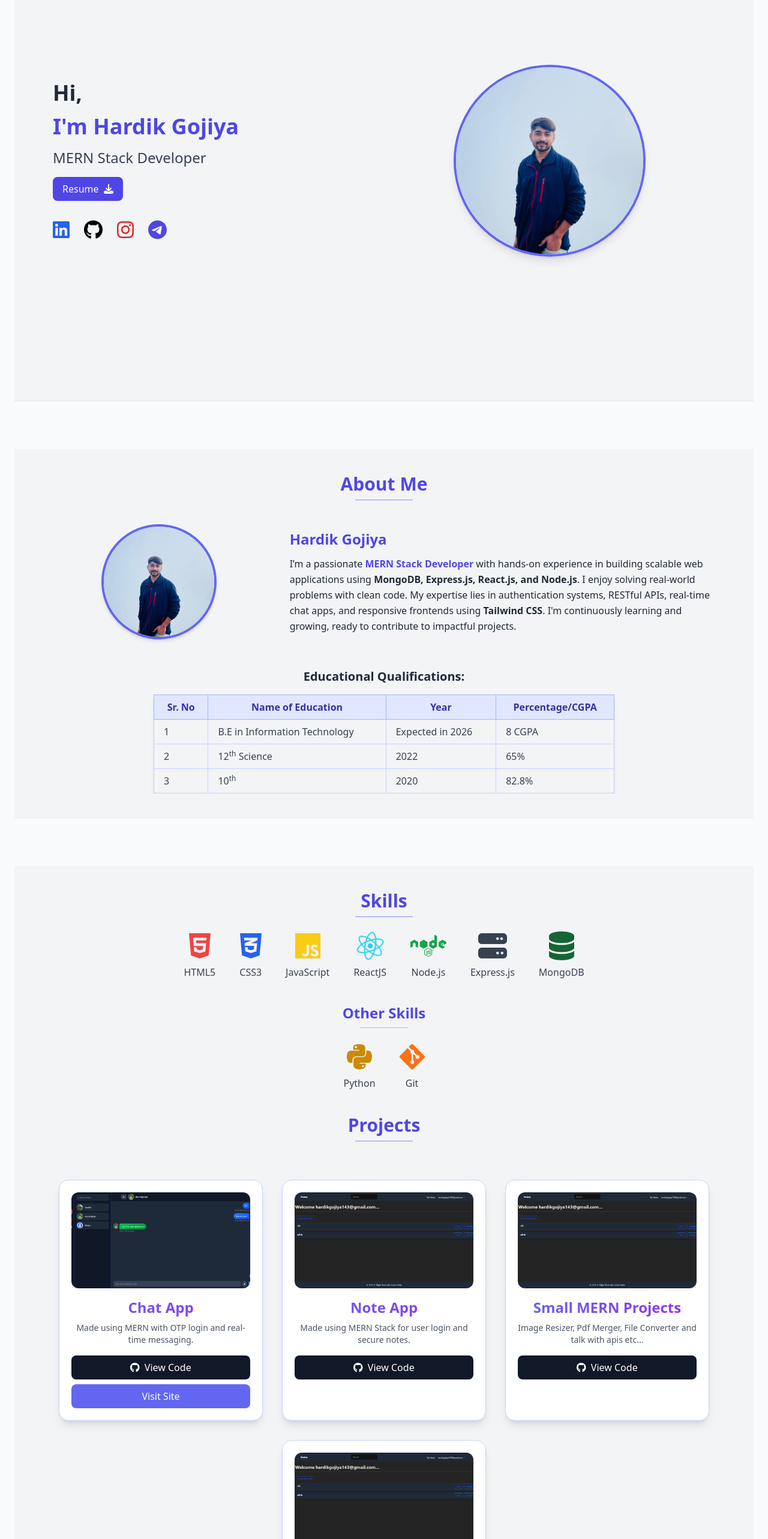
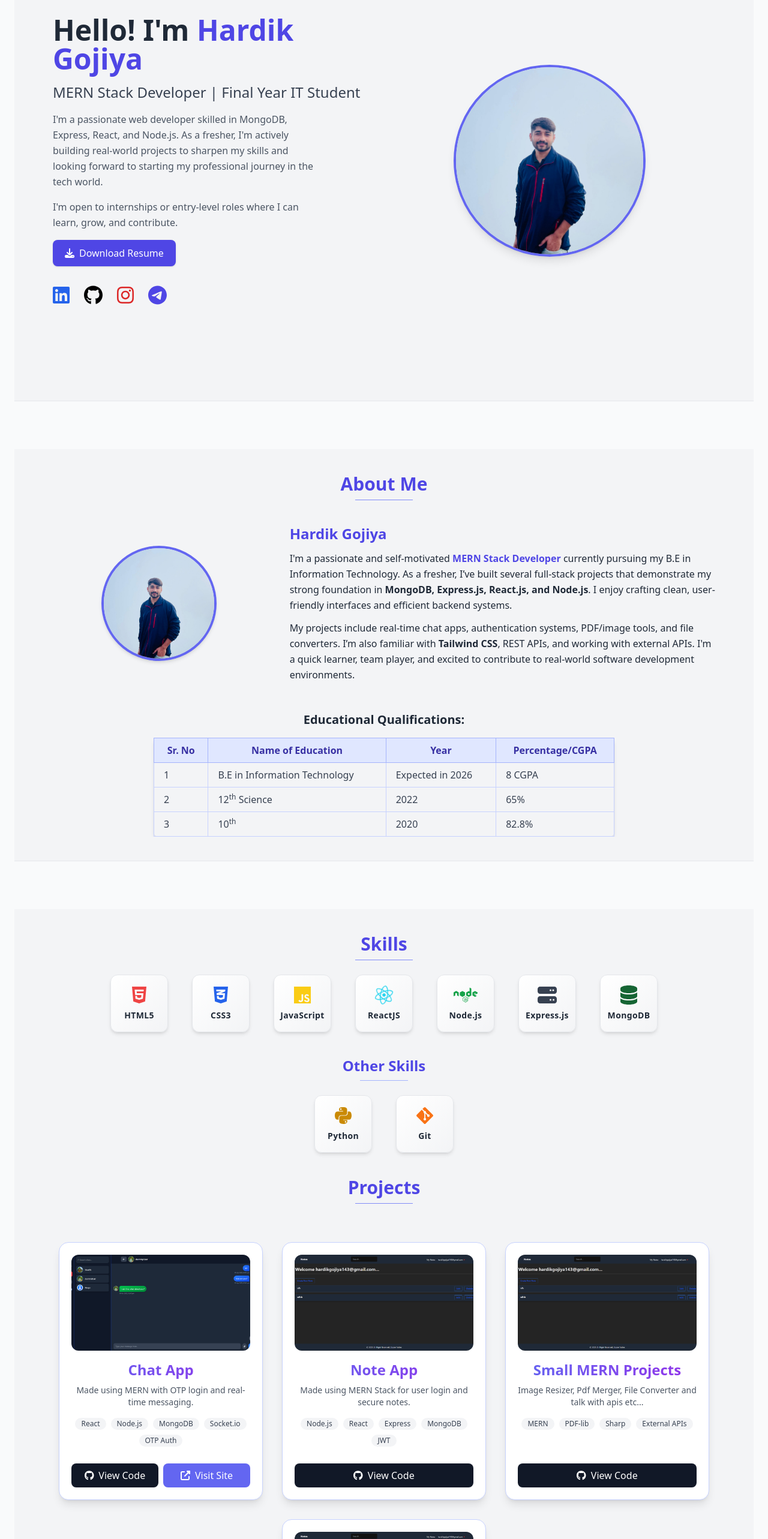
Before and after one commit to hardik-gojiya/hardik-gojiya, a React (Vite) app: page / in a window 1280 px wide. Shown: the part 220-2786 px from the top of the page at 60% size. Built offline with nearby package versions, Linux system fonts and the light colour scheme; the HTML template or start-up script is replaced by a standard one.

Commit message:
add footer

```diff
--- a/src/App.jsx
+++ b/src/App.jsx
@@ -5,6 +5,9 @@ import Home from "./Components/Home";
 import About from "./Components/About";
 import Skills from "./Components/Skills";
 import Contact from "./Components/Contact";
+import Footer from "./Components/Footer";
+import { faMoon, faSun } from "@fortawesome/free-solid-svg-icons";
+import { FontAwesomeIcon } from "@fortawesome/react-fontawesome";
 
 function App() {
   const [activeSection, setActiveSection] = useState("Home");
@@ -26,7 +29,7 @@ function App() {
     const observerOptions = {
       root: null,
       rootMargin: "0px",
-      threshold: 0.3,
+      threshold: 0.1,
     };
 
     const observerCallback = (entries) => {
@@ -90,7 +93,11 @@ function App() {
             onClick={() => setDarkMode((prev) => !prev)}
             className="ml-4 px-2 py-1 border border-gray-400 rounded text-sm hover:bg-gray-200 dark:hover:bg-gray-700"
           >
-            {darkMode ? "☀️" : "🌙"}
+            {darkMode ? (
+              <FontAwesomeIcon icon={faSun} />
+            ) : (
+              <FontAwesomeIcon icon={faMoon} />
+            )}
           </button>
         </nav>
       </header>
@@ -118,8 +125,8 @@ function App() {
         <div id="Contact" ref={contactRef} className="pt-20">
           <Contact />
         </div>
-        <hr />
       </main>
+      <Footer />
     </div>
   );
 }
--- a/src/Components/About.jsx
+++ b/src/Components/About.jsx
@@ -24,18 +24,23 @@ function About() {
             Hardik Gojiya
           </h2>
           <p className="text-base leading-relaxed text-gray-800 dark:text-gray-200">
-            I’m a passionate{" "}
+            I'm a passionate and self-motivated{" "}
             <strong className="text-indigo-600 dark:text-indigo-400">
               MERN Stack Developer
             </strong>{" "}
-            with hands-on experience in building scalable web applications
-            using{" "}
+            currently pursuing my B.E in Information Technology. As a fresher,
+            I’ve built several full-stack projects that demonstrate my strong
+            foundation in{" "}
             <strong>MongoDB, Express.js, React.js, and Node.js</strong>. I enjoy
-            solving real-world problems with clean code. My expertise lies in
-            authentication systems, RESTful APIs, real-time chat apps, and
-            responsive frontends using{" "}
-            <strong>Tailwind CSS</strong>. I'm continuously learning and
-            growing, ready to contribute to impactful projects.
+            crafting clean, user-friendly interfaces and efficient backend
+            systems.
+          </p>
+          <p className="text-base leading-relaxed text-gray-800 dark:text-gray-200">
+            My projects include real-time chat apps, authentication systems,
+            PDF/image tools, and file converters. I’m also familiar with{" "}
+            <strong>Tailwind CSS</strong>, REST APIs, and working with external
+            APIs. I'm a quick learner, team player, and excited to contribute to
+            real-world software development environments.
           </p>
         </div>
       </div>
--- /dev/null
+++ b/src/Components/Footer.jsx
@@ -0,0 +1,69 @@
+import React from "react";
+import {
+  faGithub,
+  faLinkedin,
+  faInstagram,
+  faTelegram,
+} from "@fortawesome/free-brands-svg-icons";
+import { FontAwesomeIcon } from "@fortawesome/react-fontawesome";
+
+function Footer() {
+  return (
+    <footer className="bg-gray-200 dark:bg-gray-800 text-gray-700 dark:text-gray-300 py-6 px-6 md:px-16 mt-10 transition-colors duration-300">
+      <div className="flex flex-col md:flex-row items-center justify-between gap-4">
+        <p className="text-sm text-center md:text-left">
+          © {new Date().getFullYear()} Hardik Gojiya. All rights reserved.
+        </p>
+
+        <div className="flex gap-4 justify-center md:justify-end">
+          <a
+            href="https://www.linkedin.com/in/hardik-gojiya-80619a2bb/"
+            target="_blank"
+            rel="noopener noreferrer"
+            title="LinkedIn"
+          >
+            <FontAwesomeIcon
+              icon={faLinkedin}
+              className="hover:text-blue-600 transition"
+            />
+          </a>
+          <a
+            href="https://github.com/hardik-gojiya"
+            target="_blank"
+            rel="noopener noreferrer"
+            title="GitHub"
+          >
+            <FontAwesomeIcon
+              icon={faGithub}
+              className="hover:text-black dark:hover:text-white transition"
+            />
+          </a>
+          <a
+            href="https://www.instagram.com/hardik_ahir.33/"
+            target="_blank"
+            rel="noopener noreferrer"
+            title="Instagram"
+          >
+            <FontAwesomeIcon
+              icon={faInstagram}
+              className="hover:text-pink-500 transition"
+            />
+          </a>
+          <a
+            href="https://t.me/hartahir/telegram"
+            target="_blank"
+            rel="noopener noreferrer"
+            title="Telegram"
+          >
+            <FontAwesomeIcon
+              icon={faTelegram}
+              className="hover:text-blue-500 transition"
+            />
+          </a>
+        </div>
+      </div>
+    </footer>
+  );
+}
+
+export default Footer;
--- a/src/Components/Home.jsx
+++ b/src/Components/Home.jsx
@@ -12,23 +12,34 @@ function Home() {
   return (
     <div className="flex flex-col-reverse md:flex-row items-center justify-around px-6 md:px-16 py-10 bg-gray-100 dark:bg-gray-900 min-h-screen transition-colors duration-300">
       <div className="text-center md:text-left space-y-4 md:w-1/2">
-        <h1 className="text-4xl font-bold text-gray-800 dark:text-gray-100">
-          Hi,
+      <h1 className="text-3xl md:text-5xl font-bold text-gray-800 dark:text-white leading-tight">
+          Hello! I'm{" "}
+          <span className="text-indigo-600 dark:text-indigo-400">
+            Hardik Gojiya
+          </span>
         </h1>
-        <h1 className="text-4xl font-bold text-indigo-600 dark:text-indigo-400">
-          I'm Hardik Gojiya
-        </h1>
-        <h2 className="text-2xl text-gray-700 dark:text-gray-300">
-          MERN Stack Developer
+
+        <h2 className="text-xl md:text-2xl text-gray-700 dark:text-gray-300">
+          MERN Stack Developer | Final Year IT Student
         </h2>
 
+        <p className="text-md text-gray-600 dark:text-gray-400 max-w-md leading-relaxed">
+          I'm a passionate web developer skilled in MongoDB, Express, React, and Node.js.
+          As a fresher, I'm actively building real-world projects to sharpen my skills and looking forward to starting my professional journey in the tech world.
+        </p>
+
+        <p className="text-md text-gray-600 dark:text-gray-400 max-w-md leading-relaxed">
+          I'm open to internships or entry-level roles where I can learn, grow, and contribute.
+        </p>
+
         <a
-          title="Resume Download"
+          title="Download Resume"
           href="resume1.png"
-          download="Hardik's resume"
-          className="inline-flex items-center gap-2 px-4 py-2 bg-indigo-600 text-white rounded-lg hover:bg-indigo-700 transition"
+          download="Hardik_Gojiya_Resume"
+          className="inline-flex items-center gap-2 px-5 py-2.5 text-white bg-indigo-600 hover:bg-indigo-700 rounded-lg shadow transition duration-300"
         >
-          Resume <FontAwesomeIcon icon={faDownload} />
+          <FontAwesomeIcon icon={faDownload} />
+          Download Resume
         </a>
 
         <div className="flex justify-center md:justify-start gap-6 pt-4 text-indigo-600 dark:text-indigo-400">
--- a/src/Components/ProjectTemp.jsx
+++ b/src/Components/ProjectTemp.jsx
@@ -1,6 +1,7 @@
 import React from "react";
 import { FontAwesomeIcon } from "@fortawesome/react-fontawesome";
 import { faGithub } from "@fortawesome/free-brands-svg-icons";
+import { faExternalLinkAlt } from "@fortawesome/free-solid-svg-icons";
 
 function ProjectTemp() {
   const projectDetails = [
@@ -10,12 +11,14 @@ function ProjectTemp() {
       image: "chatapp-mern.png",
       github: "https://github.com/hardik-gojiya/chatapp-mern",
       deployurl: "https://chat-in-uanp.onrender.com/",
+      tech: ["React", "Node.js", "MongoDB", "Socket.io", "OTP Auth"],
     },
     {
       title: "Note App",
       description: "Made using MERN Stack for user login and secure notes.",
       image: "noteapp-mern.png",
       github: "https://github.com/hardik-gojiya/NoteApp-MERN",
+      tech: ["Node.js", "React", "Express", "MongoDB", "JWT"],
     },
     {
       title: "Small MERN Projects",
@@ -23,12 +26,14 @@ function ProjectTemp() {
         "Image Resizer, Pdf Merger, File Converter and talk with apis etc...",
       image: "noteapp-mern.png",
       github: "https://github.com/hardik-gojiya/small-mern-projects",
+      tech: ["MERN", "PDF-lib", "Sharp", "External APIs"],
     },
     {
       title: "Backend for Ecommerce platform",
-      description: "backend for ecommerce platform using mern",
+      description: "Backend for ecommerce platform using MERN.",
       image: "noteapp-mern.png",
       github: "https://github.com/hardik-gojiya/ECommerce",
+      tech: ["Node.js", "Express", "MongoDB", "JWT", "REST API"],
     },
   ];
 
@@ -38,7 +43,7 @@ function ProjectTemp() {
         {projectDetails.map((project, index) => (
           <div
           key={index}
-            className="bg-white dark:bg-gray-800 shadow-lg rounded-2xl p-5 w-full sm:w-[300px] md:w-[340px] border border-indigo-200 dark:border-indigo-500 hover:border-indigo-400 transition-all duration-300 hover:shadow-2xl"
+          className="bg-white dark:bg-gray-800 shadow-lg rounded-2xl p-5 w-full sm:w-[300px] md:w-[340px] border border-indigo-200 dark:border-indigo-500 hover:border-indigo-400 transition-all duration-300 hover:shadow-2xl flex flex-col" // 🔥 Added flex-col
         >
           <img
             src={project.image}
@@ -51,8 +56,18 @@ function ProjectTemp() {
           <p className="text-gray-600 dark:text-gray-300 text-sm mb-4">
             {project.description}
           </p>
+          <div className="flex flex-wrap justify-center gap-2 mb-3">
+            {project.tech?.map((tech, i) => (
+              <span
+                key={i}
+                className="bg-gray-100 dark:bg-gray-700 text-gray-700 dark:text-gray-200 px-2.5 py-0.5 rounded-full text-xs"
+              >
+                {tech}
+              </span>
+            ))}
+          </div>
 
-            <div className="flex flex-col gap-2 items-center">
+          <div className="mt-auto pt-4 flex gap-2 items-center"> {/* 🔥 mt-auto pushes to bottom */}
             <a
               href={project.github}
               target="_blank"
@@ -68,9 +83,9 @@ function ProjectTemp() {
                 href={project.deployurl}
                 target="_blank"
                 rel="noopener noreferrer"
-                  className="w-full px-4 py-2 bg-indigo-500 text-white rounded-lg hover:bg-indigo-600 transition"
+                className="w-full px-4 py-2 bg-indigo-500 text-white rounded-lg hover:bg-indigo-600 transition flex items-center justify-center gap-2"
               >
-                  Visit Site
+                <FontAwesomeIcon icon={faExternalLinkAlt} /> Visit Site
               </a>
             )}
           </div>
--- a/src/Components/Skills.jsx
+++ b/src/Components/Skills.jsx
@@ -75,9 +75,12 @@ function Skills() {
 
 function Skill({ icon, label, color }) {
   return (
-    <div className="flex flex-col items-center" title={label}>
-      <FontAwesomeIcon icon={icon} size="3x" className={color} />
-      <span className="mt-2 font-medium text-gray-700 dark:text-gray-200">{label}</span>
+    <div
+      className="w-24 h-24 flex flex-col items-center justify-center bg-gradient-to-br from-white to-gray-100 dark:from-gray-800 dark:to-gray-700 text-gray-800 dark:text-white rounded-xl shadow-md border border-gray-200 dark:border-gray-600 hover:scale-110 hover:shadow-xl transform transition duration-300 ease-in-out"
+      title={label}
+    >
+      <FontAwesomeIcon icon={icon} size="2x" className={`${color} mb-2`} />
+      <span className="text-sm font-semibold tracking-wide">{label}</span>
     </div>
   );
 }
```
Lines whose indentation alone changed are shown as unchanged.
